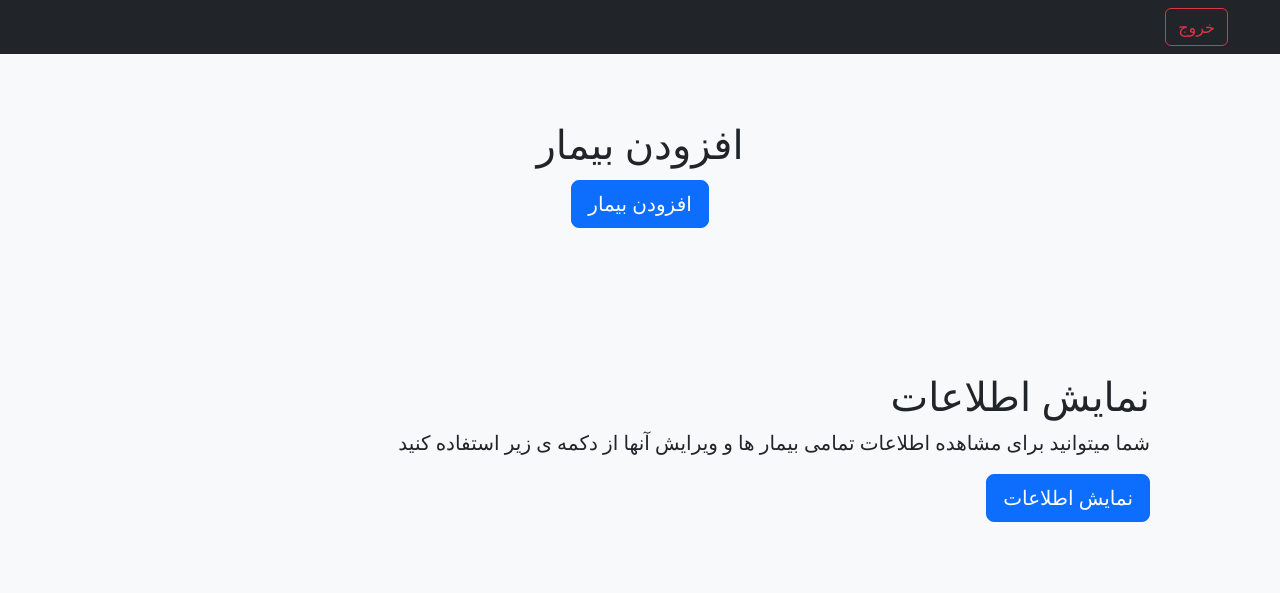
After one commit to Alirezaaraby/online-block-randomization, a Django app: page /accounts/profile/ in a window 1280 px wide. The commit adds this page. Shown: the top 593 px of the page. Run offline with Django 4.2, Linux system fonts and the light colour scheme; the visitor is signed in with stand-in values (Sample User, id 1); some libraries are stand-ins or nearby versions.

Commit message:
profile added

```diff
--- a/members/urls.py
+++ b/members/urls.py
@@ -1,9 +1,12 @@
-
 from django.urls import path, include
 from . import views
+
 urlpatterns = [
-    path('', include('django.contrib.auth.urls')),
-    path('register', views.register, name='register'),#localhost:8000/accounts/register
+    path("", include("django.contrib.auth.urls")),
+    path(
+        "register", views.register, name="register"
+    ),  # localhost:8000/accounts/register
+    path("profile/", views.profile, name="profile"),  # localhost:8000/accounts/register
     # path('profile/', views.profile, name='profile'),#localhost:8000/accounts/profile
     # path('dashboard/', views.dashboard, name='dashboard'),#localhost:8000/accounts/dashboard
 ]
--- a/members/views.py
+++ b/members/views.py
@@ -1,4 +1,4 @@
-# from django.contrib.auth.decorators import login_required
+from django.contrib.auth.decorators import login_required
 from django.contrib.auth.forms import UserCreationForm
 from django.shortcuts import render
 
@@ -13,7 +13,12 @@ def register(request):
     else:
         form = UserCreationForm()
 
-    return render(request, 'registration/register.html', {'form': form})
+    return render(request, "registration/register.html", {"form": form})
 
 
-# @login_required
+@login_required
+def profile(request):
+    return render(
+        request,
+        "profile.html"
+    )
--- a/templates/patients.html
+++ b/templates/patients.html
@@ -66,6 +66,7 @@
 
             <button class="btn btn-primary w-100 py-2" type="submit">ثبت</button>
         </form>
+        <a class="btn btn-warning w-100 py-2 mt-1" type="submit" href="{% url 'profile' %}">بازگشت</a>
     </main>
 </body>
 
--- /dev/null
+++ b/templates/profile.html
@@ -0,0 +1,50 @@
+<!DOCTYPE html>
+<html>
+
+<head>
+    <title>ویرایش اطلاعات بیمار</title>
+    {% load bootstrap5 %}
+    {% bootstrap_css %}
+    {% bootstrap_javascript %}
+    <meta name="viewport" content="width=device-width, initial-scale=1.0">
+
+</head>
+<style>
+
+</style>
+
+<body class="d-flex align-items-center py-4 bg-body-tertiary" dir="rtl">
+
+    <nav class="navbar navbar-expand-md navbar-dark fixed-top bg-dark">
+        <div class="container-fluid">
+
+            <div class="justify-content-center">
+                <ul class="navbar-nav">
+                    <!-- <li class="nav-item">
+                        <a class="nav-link active" aria-current="page" href="#">Centered nav only</a>
+                    </li>
+                    <li class="nav-item">
+                        <a class="nav-link" href="#">ثبت بیمار</a>
+                    </li> -->
+                    <li class="nav-item">
+                        <a class="btn btn-outline-danger" href="{% url 'logout' %}">خروج</a>
+                    </li>
+                </ul>
+            </div>
+        </div>
+    </nav>
+    <main class="container">
+        <div class="bg-light p-5 rounded mt-5 text-center">
+            <h1>افزودن بیمار</h1>
+            <a class="btn btn-lg btn-primary mt-1" href="{% url 'create.patient' %}" role="button">افزودن بیمار</a>
+        </div>
+        <div class="bg-light p-5 rounded mt-5">
+            <h1>نمایش اطلاعات</h1>
+            <p class="lead">شما میتوانید برای مشاهده اطلاعات تمامی بیمار ها و ویرایش آنها از دکمه ی زیر استفاده کنید
+            </p>
+            <a class="btn btn-lg btn-primary" href="{% url 'view.patient' %}" role="button">نمایش اطلاعات</a>
+        </div>
+    </main>
+</body>
+
+</html>
```
